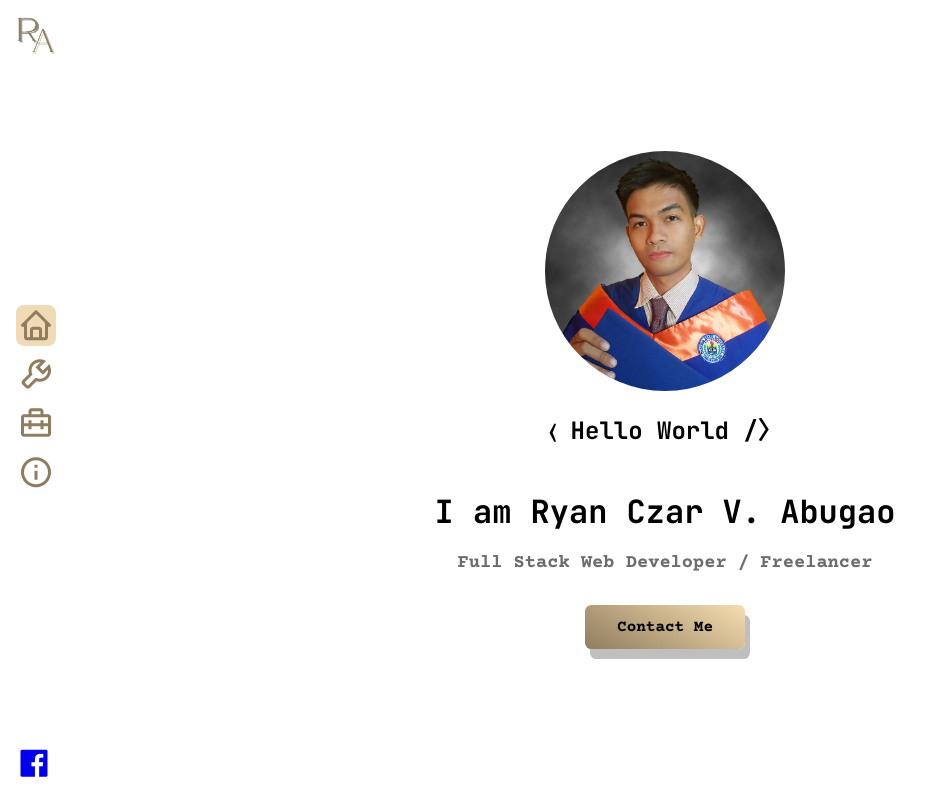
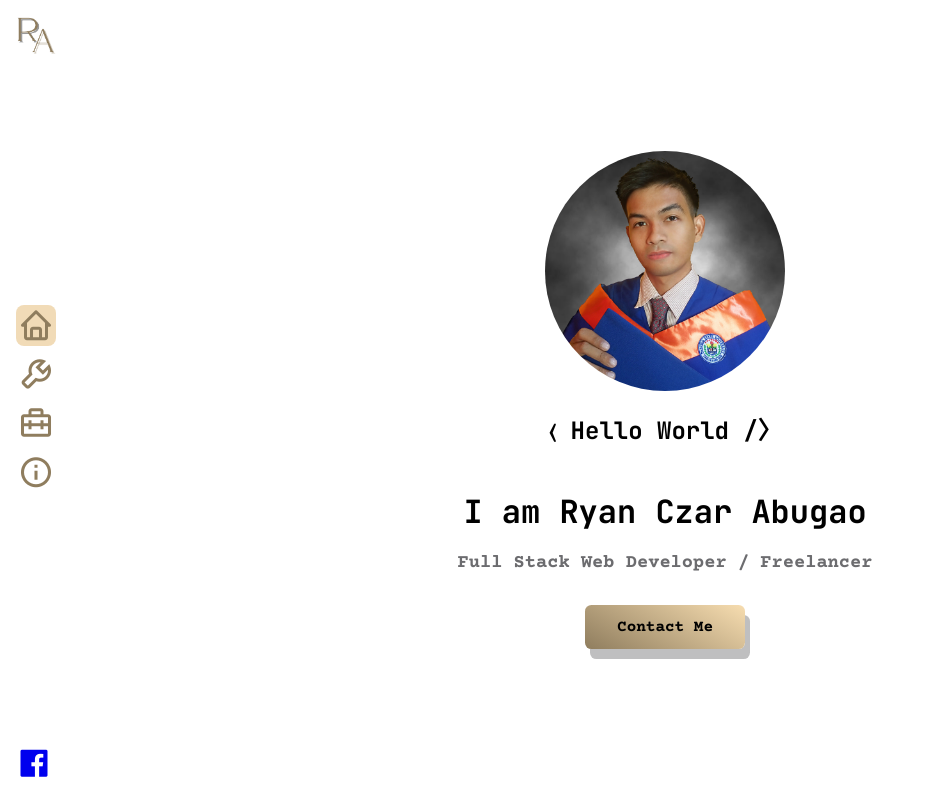
Before and after one commit to RyanCzarAbugao/portfolio, a React (Create React App) app: page / in a window 1280 px wide. Shown: the whole page, without its empty margins (0-941 px from the left). Built offline with nearby package versions, Linux system fonts and the light colour scheme.

Commit message:
updated my name

```diff
--- a/src/Home.js
+++ b/src/Home.js
@@ -38,7 +38,7 @@ function Home() {
     <div style={container}>
       <img src={require("./assets/user.jpg")} style={user} alt="" />
       <h2>&#9001; Hello World /&#12297;</h2>
-      <h1 style={name}>I am Ryan Czar V. Abugao</h1>
+      <h1 style={name}>I am Ryan Czar Abugao</h1>
       <h3 style={job_title}>Full Stack Web Developer / Freelancer</h3>
       <a href="mailto:ryan.abugao@gmail.com" className="Contact" style={btn_outlined}>Contact Me</a>
     </div>
```
